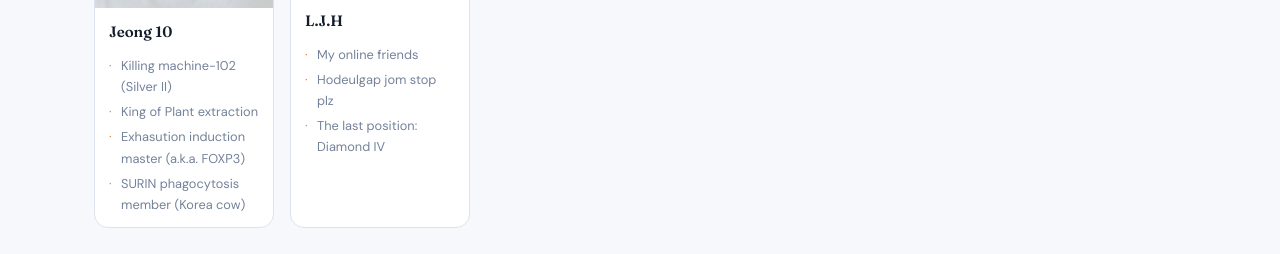
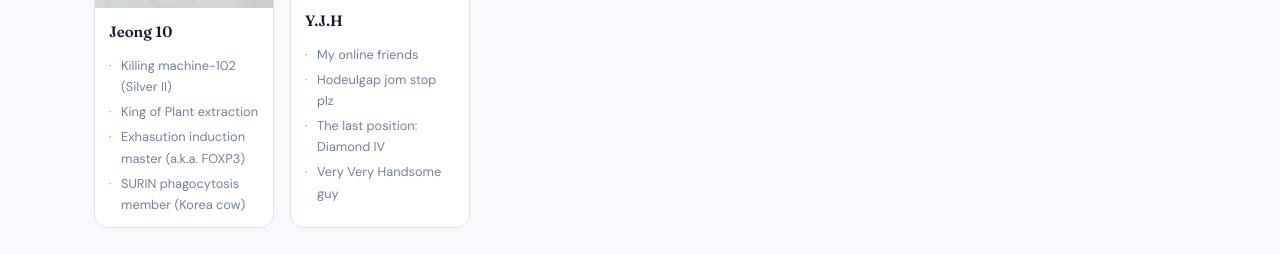
Before and after one commit to wooong0110/choi-lab-site, a plain HTML site: page members.html in a window 1280 px wide. Shown: the part 2873-3127 px from the top of the page. Drawn offline with Linux system fonts and the light colour scheme; a web font is replaced by a local one.

Commit message:
Correct coworker initials to Y.J.H and add description

```diff
--- a/members.html
+++ b/members.html
@@ -124,13 +124,14 @@
         </div>
       </div>
       <div class="member coworker reveal">
-        <div class="photo"><img src="assets/img/members/ljh.png" alt="L.J.H" style="object-fit:contain;background:#fff"></div>
+        <div class="photo"><img src="assets/img/members/ljh.png" alt="Y.J.H" style="object-fit:contain;background:#fff"></div>
         <div class="body">
-          <h4>L.J.H</h4>
+          <h4>Y.J.H</h4>
           <ul>
             <li>My online friends</li>
             <li>Hodeulgap jom stop plz</li>
             <li>The last position: Diamond IV</li>
+            <li>Very Very Handsome guy</li>
           </ul>
         </div>
       </div>
```
